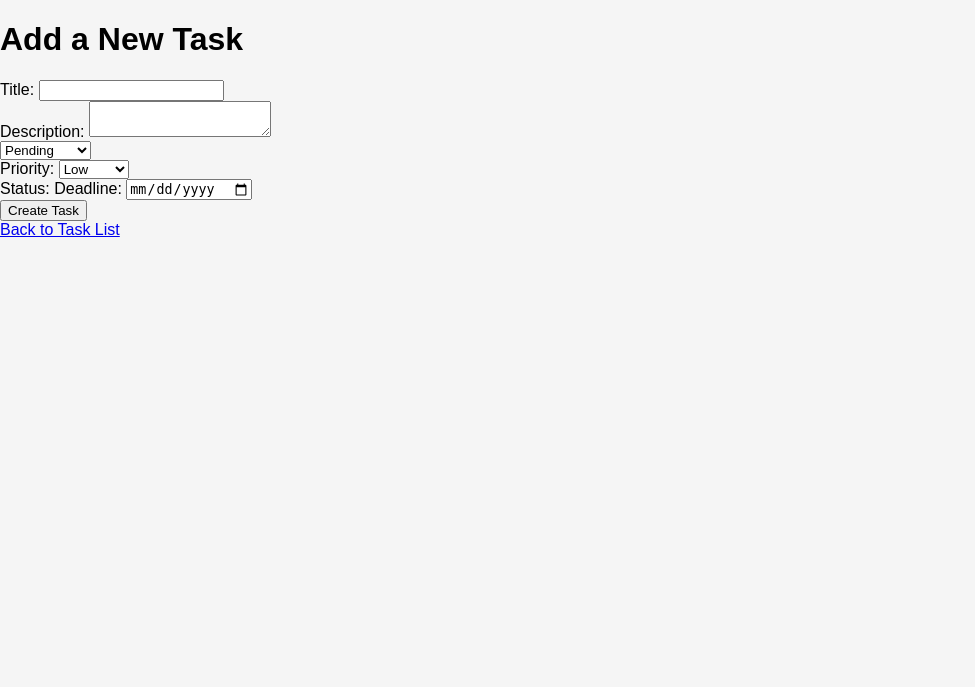
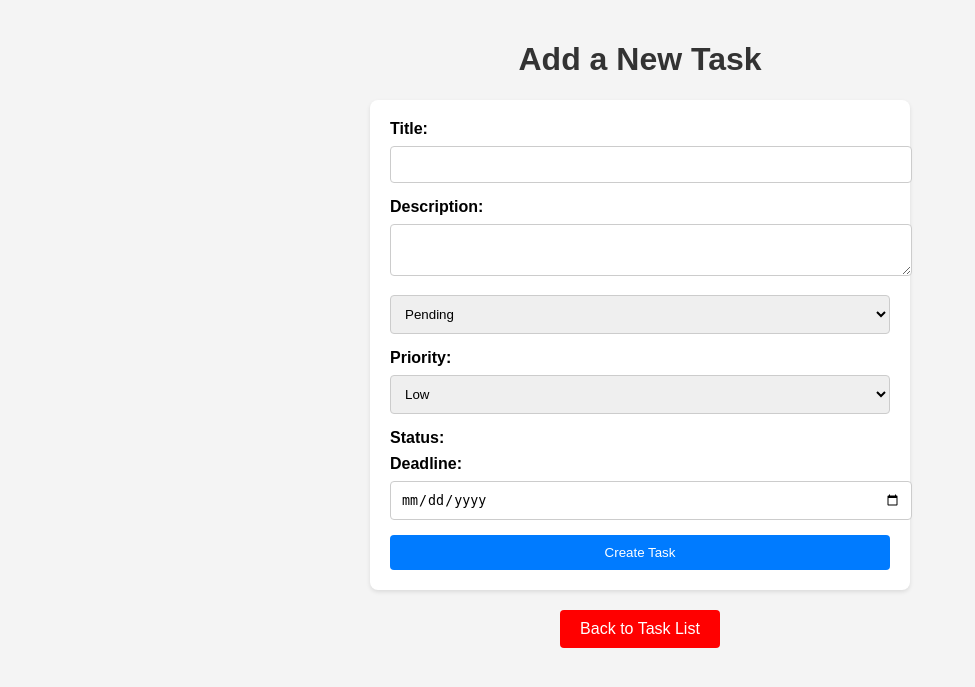
Before and after one commit to Alessandro-Gomes-Bravio/A.V25, a Flask app: page /add_task in a window 1280 px wide. Shown: the top 687 px of the page, without its empty margins (0-975 px from the left). Run offline with Flask 3, Linux system fonts and the light colour scheme.

Commit message:
show task
the tasks get displayed in the dashboard and when you click on a task it goes to the page with all the details

```diff
--- a/app.py
+++ b/app.py
@@ -64,7 +64,11 @@ def user_dashboard():
     if 'user_id' not in session:
         flash("Je moet ingelogd zijn om toegang te krijgen tot het gebruikersdashboard.", "error")
         return redirect('/')
-    return render_template('user.html', user_name=session.get('user_name'), user_role=session.get('user_role'))
+
+    # Retrieve tasks for the logged-in user
+    tasks = Task.get_all_tasks()  # Assuming it fetches tasks for all users (adapt if needed)
+    return render_template('user.html', user_name=session.get('user_name'), user_role=session.get('user_role'), tasks=tasks)
+
 
 
 @app.route('/admin')
@@ -220,10 +224,24 @@ def add_task():
 @app.route('/')
 def user():
     # Retrieve tasks from the database
-    query = "SELECT * FROM tasks"
-    tasks = db.fetchall(query)
+    tasks = db.fetchall("SELECT * FROM tasks")
+    return render_template('user.html', tasks=tasks)
 
-    return render_template('user.html', tasks=tasks)
+
+@app.route('/task/<int:task_id>')
+def show_task(task_id):
+
+    query = "SELECT * FROM tasks WHERE id = %s"
+    db.execute(query, (task_id,))  # Execute the query with parameters
+    task = db.fetchone()  # Fetch the result
+
+    if not task:
+        flash('Task not found.')
+        return redirect(url_for('user'))
+
+    return render_template('show_task.html', task=task)
+
+
 
 
 if __name__ == '__main__':
--- /dev/null
+++ b/static/task.css
@@ -0,0 +1,69 @@
+body {
+    font-family: Arial, sans-serif;
+    background-color: #f4f4f4;
+    margin: 0;
+    padding: 20px;
+}
+
+h1 {
+    text-align: center;
+    color: #333;
+}
+
+form {
+    max-width: 500px;
+    margin: 20px auto;
+    padding: 20px;
+    background: #ffffff;
+    box-shadow: 0 2px 4px rgba(0, 0, 0, 0.1);
+    border-radius: 8px;
+}
+
+label {
+    display: block;
+    margin-bottom: 8px;
+    font-weight: bold;
+}
+
+input[type="text"],
+textarea,
+select,
+input[type="date"] {
+    width: 100%;
+    padding: 10px;
+    margin-bottom: 15px;
+    border: 1px solid #ccc;
+    border-radius: 4px;
+}
+
+button {
+    width: 100%;
+    padding: 10px;
+    background-color: #007bff;
+    color: white;
+    border: none;
+    border-radius: 4px;
+    cursor: pointer;
+}
+
+button:hover {
+    background-color: #0056b3;
+}
+
+a {
+    display: block;
+    text-align: center;
+    margin-top: 20px;
+    padding: 10px 20px;
+    text-decoration: none;
+    color: white;
+    background-color: #ff0000;
+    border-radius: 4px;
+    width: fit-content;
+    margin-left: auto;
+    margin-right: auto;
+}
+
+a:hover {
+    background-color: #b30000;
+}
--- a/templates/add_task.html
+++ b/templates/add_task.html
@@ -4,7 +4,7 @@
         <meta charset="UTF-8">
         <meta name="viewport" content="width=device-width, initial-scale=1.0">
         <title>Add Task</title>
-        <link rel="stylesheet" href="{{ url_for('static', filename='user.css') }}">
+        <link rel="stylesheet" href="{{ url_for('static', filename='task.css') }}">
     </head>
     <body>
         <h1>Add a New Task</h1>
--- a/templates/user.html
+++ b/templates/user.html
@@ -42,8 +42,8 @@
                 </tr>
                 {% for task in tasks %}
                 <tr>
-                    <td>{{ task['title'] }}</td>
-                    <td>{{task['status']}}</td>
+                    <td><a href="{{ url_for('show_task', task_id=task['id']) }}">{{ task['title'] }}</a></td>
+                    <td>{{ task['status'] }}</td>
                     <td>{{ task['priority'] }}</td>
                     <td>{{ task['deadline'] }}</td>
                 </tr>
```
Also changed, not shown: models.py (+18 -0 lines), templates/show_task.html (added, +22 -0 lines).
